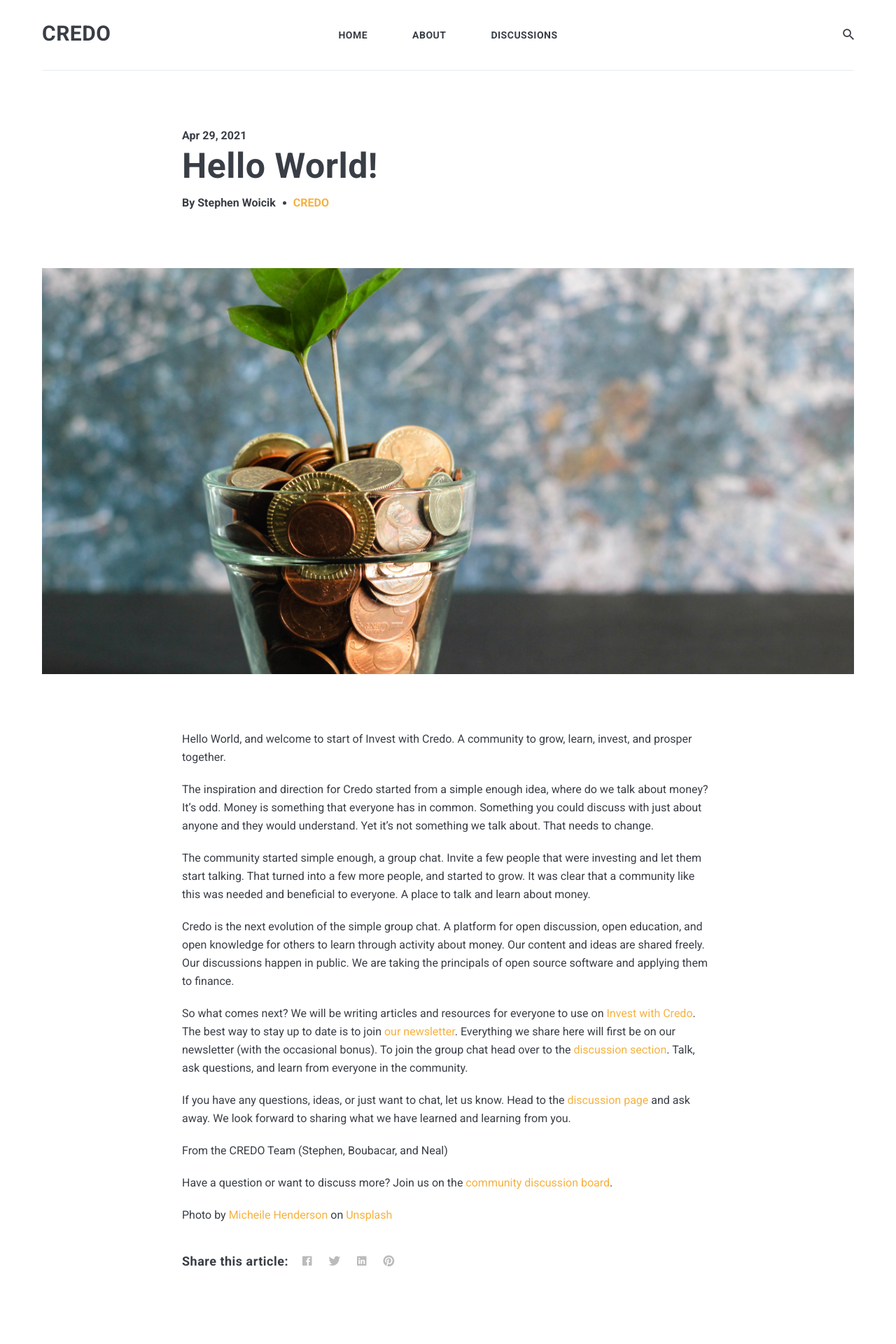
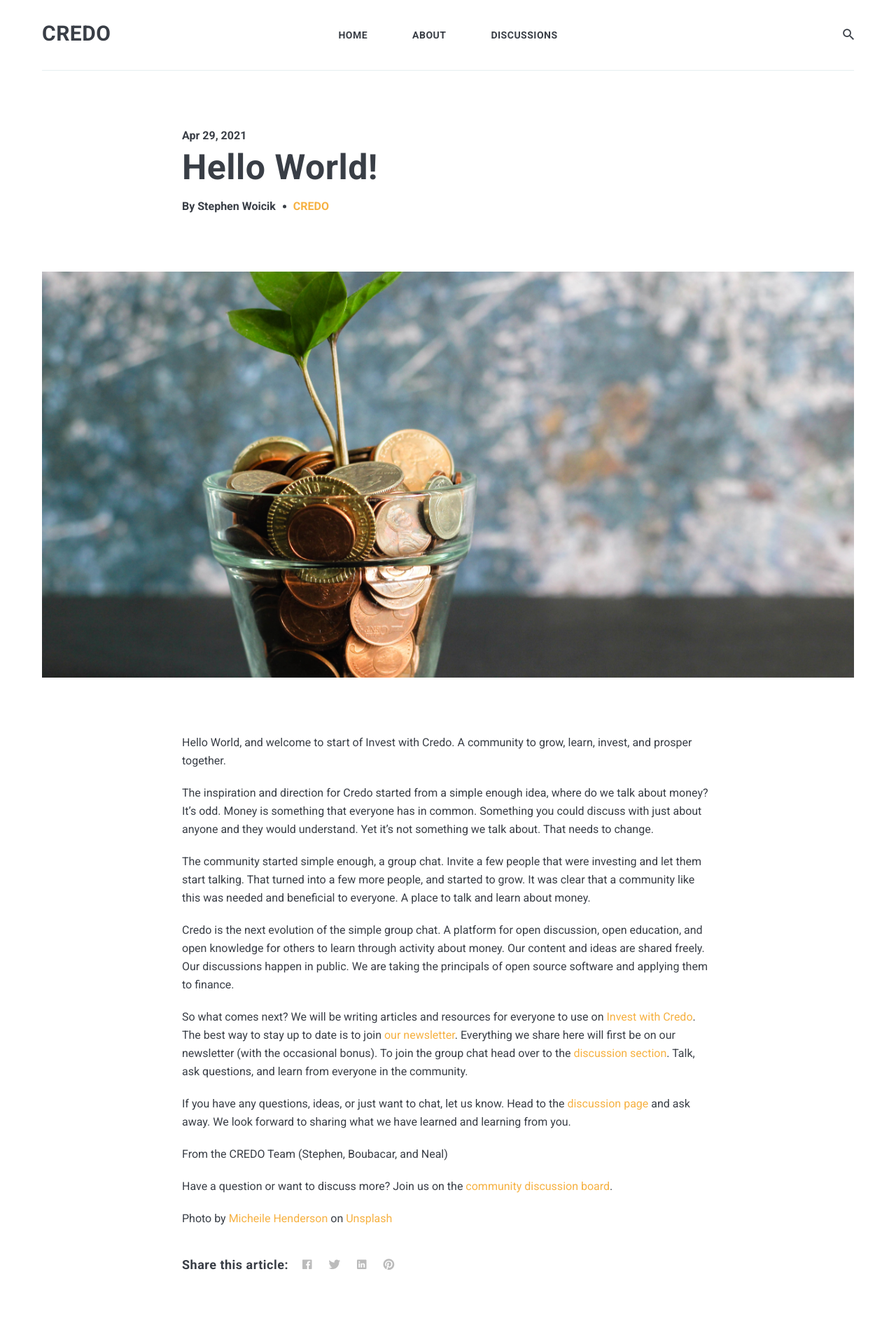
Before and after one commit to investwithcredo/investwithcredo.com, a Jekyll site: the page built from _posts/2021-04-29-hello-world.md, in a window 1280 px wide. Shown: the top 1920 px of the page at 70% size. Built offline with Jekyll 4.4.1, drawn with Linux system fonts in a browser that asks for light colours; nearby versions of some CDN libraries.

Commit message:
Update _post.scss

```diff
--- a/_sass/4-layouts/_post.scss
+++ b/_sass/4-layouts/_post.scss
@@ -7,7 +7,7 @@
     /*width: 500px;*/
     max-width: 100%;
     font-size: 50px;
-    line-height: 60px;
+    line-height: 65px;
   }
 
   .post__date {
```
